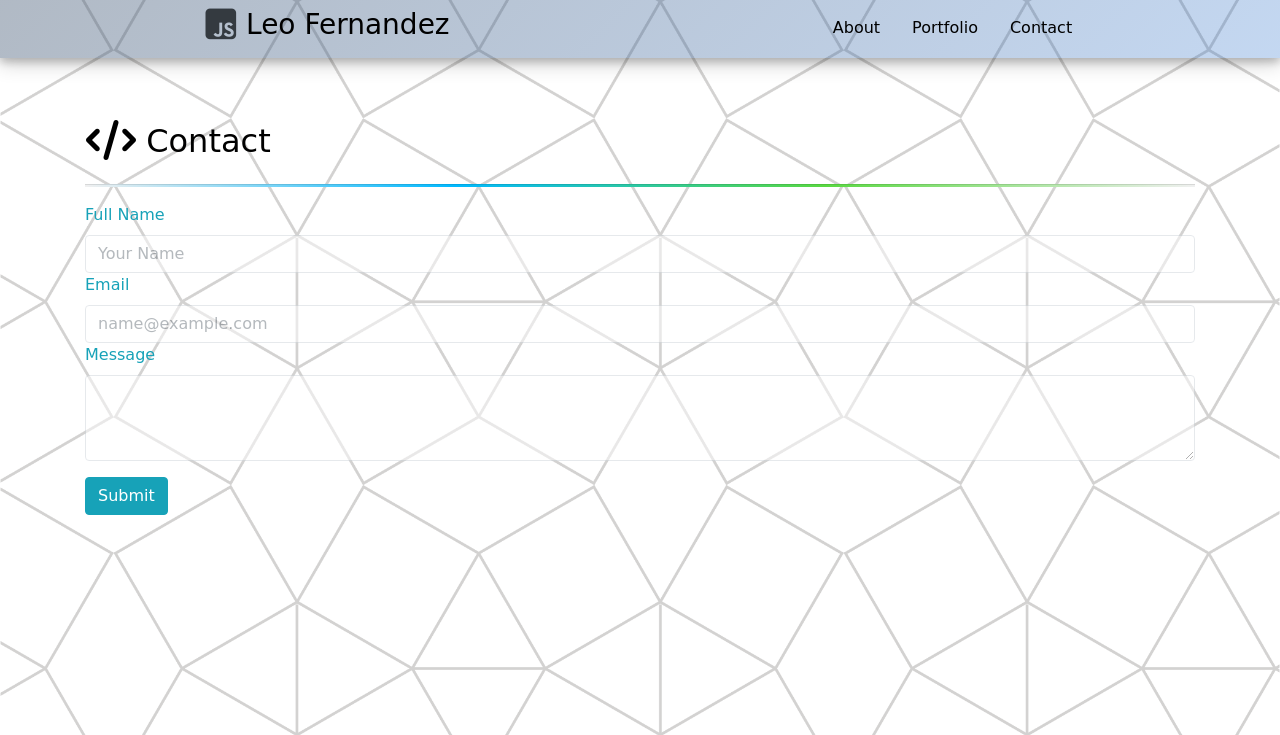
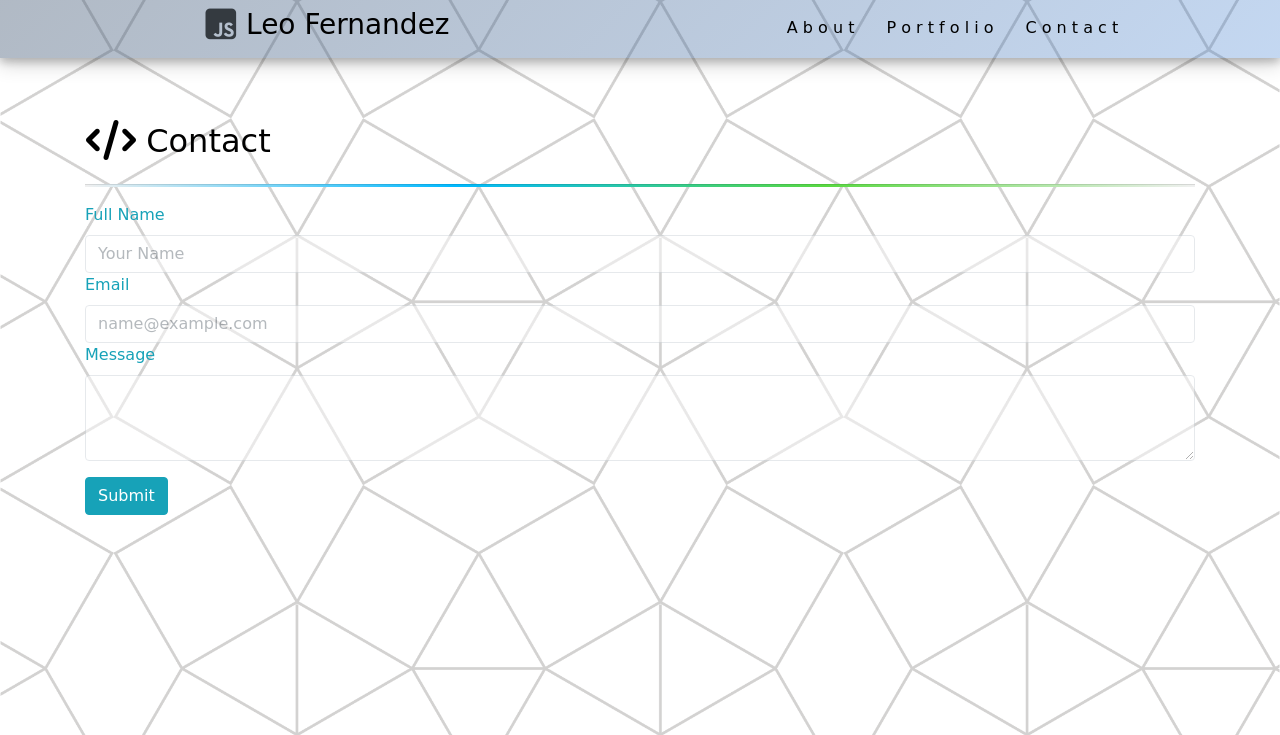
Before and after one commit to lfernandez79/Week1-homework2, a website: page contact.html in a window 1280 px wide. Shown: the top 735 px of the page. Drawn offline with nearby package versions, Linux system fonts and the light colour scheme; a web font is replaced by a local one.

Commit message:
added spacing on Nav text

```diff
--- a/contact.html
+++ b/contact.html
@@ -31,13 +31,13 @@
         <nav class="col-sm-12 col-md-6 py-2">
             <ul class="nav d-flex justify-content-center align-items-center">
                 <li class="nav-item">
-                    <a class="nav-link" href="index.html">About</a>
+                    <a class="nav-link" href="index.html">A b o u t</a>
                 </li>
                 <li class="nav-item">
-                    <a class="nav-link" href="portfolio.html">Portfolio</a>
+                    <a class="nav-link" href="portfolio.html">P o r t f o l i o</a>
                 </li>
                 <li class="nav-item">
-                    <a class="nav-link" href="contact.html">Contact</a>
+                    <a class="nav-link" href="contact.html">C o n t a c t</a>
                 </li>
             </ul>
         </nav>
```
Also changed, not shown: index.html (+3 -3 lines), portfolio.html (+3 -3 lines).
